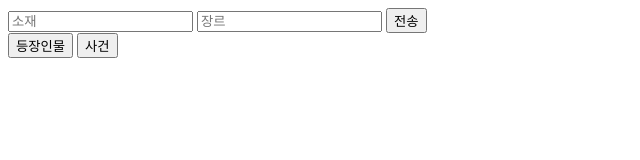
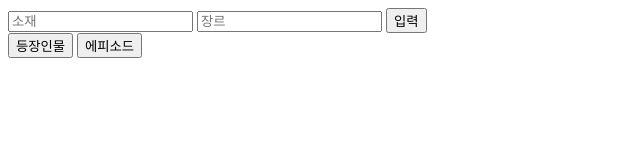
Before and after one commit to bloodsteelrain/Ormi_Project1, a plain HTML site: page index.html in a window 1280 px wide. Shown: the full height of the page, 0-640 px from the left. Drawn offline with Linux system fonts and the light colour scheme.

Commit message:
index 주석 추가 및 readme 수정

```diff
--- a/index.html
+++ b/index.html
@@ -9,10 +9,10 @@
       <form>
         <input type="text" id="topicInput" placeholder="소재" />
         <input type="text" id="genreInput" placeholder="장르" />
-        <button type="submit">전송</button>
+        <button type="submit">입력</button>
       </form>
       <button id="characterButton">등장인물</button>
-      <button id="happeningButton">사건</button>
+      <button id="happeningButton">에피소드</button>
       <div id="contents"></div>
     </div>
     <script>
@@ -23,8 +23,10 @@
       let $characterButton = document.querySelector("#characterButton");
       let $happeningButton = document.querySelector("#happeningButton");
 
+      // chatGPT API
       let url = `https://estsoft-openai-api.jejucodingcamp.workers.dev/`;
 
+      // 사전 저장된 정보 (assistant의 역할)
       let data = [
         {
           role: "system",
@@ -33,6 +35,7 @@
         },
       ];
 
+      // 입력 버튼 누를 시
       $button.addEventListener("click", (e) => {
         e.preventDefault();
         userInputTopic = $topicInput.value;
@@ -47,14 +50,16 @@
         li.innerText = content;
         $contents.appendChild(li);
 
+        // data에 질문 추가
         data.push({
           role: "user",
-          content: `소재: ${userInputTopic}, 장르: ${userInputGenre}의 소설 플롯 300자 내외로 작성해줘. 다음과 같은 형식으로 답변을 줘. 형식: '제목 : 작성한 제목\n설정 : 100자 내외의 작성한 내용의 배경 설정\n플롯 : 작성한 플롯 내용' `,
+          content: `소재: ${userInputTopic}, 장르: ${userInputGenre}의 소설 플롯 300자 내외로 작성해줘. 다음과 같은 형식으로 답변을 줘. 형식: '제목 : 작성한 제목\n설정 : 100자 이내의 작성한 내용의 배경 설정\n플롯 : 작성한 플롯 내용' `,
         });
 
         chatGptAPI(data);
       });
 
+      // 등장인물 버튼 누를시
       $characterButton.addEventListener("click", (e) => {
         e.preventDefault();
         data.push({
@@ -65,6 +70,7 @@
         chatGptAPI(data);
       });
 
+      // 에피소드 버튼 누를시
       $happeningButton.addEventListener("click", (e) => {
         e.preventDefault();
         data.push({
@@ -75,6 +81,7 @@
         chatGptAPI(data);
       });
 
+      // chatGPT API에게 질문에 대한 답 요청
       function chatGptAPI(data) {
         fetch(url, {
           method: "POST",
@@ -102,7 +109,7 @@
             });
           });
         // 아래 코드는 fetch 성공, 실패, 통신 중 여부와 상관없이 실행됩니다. 비동기에요.
-        console.log("hello world");
+        console.log("실행 확인");
       }
     </script>
   </body>
```
Also changed, not shown: 1 other file.
